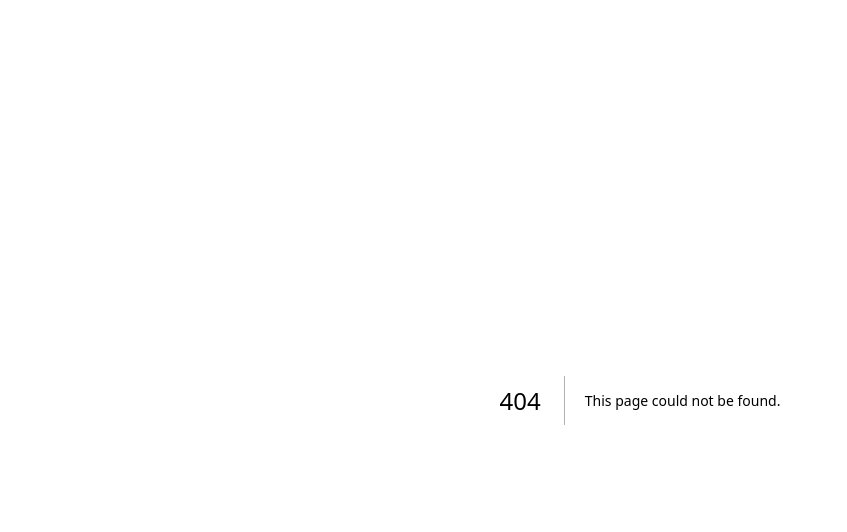
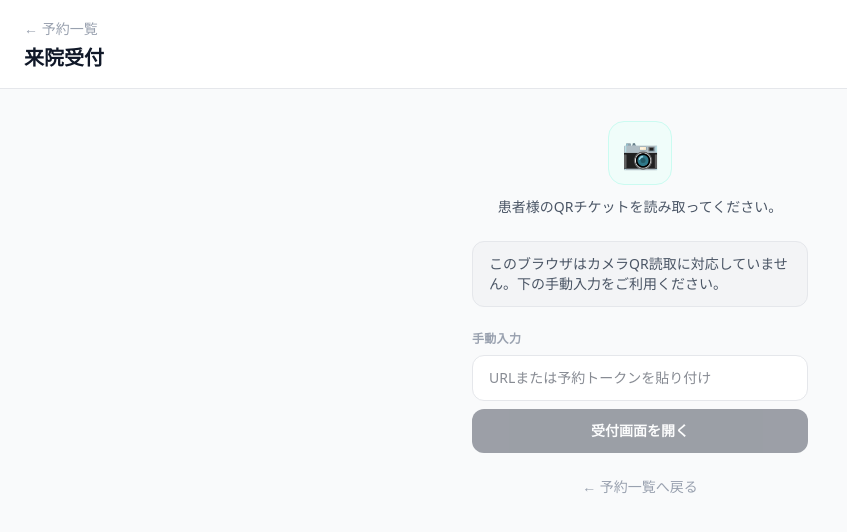
Before and after one commit to taro-1220/medical-prechex, a Next.js app: page /clinic/checkin in a window 1280 px wide. Before the commit this address had no page. Shown: the top 532 px of the page, without its empty margins (0-847 px from the left). Built offline with nearby package versions, Linux system fonts and the light colour scheme.

Commit message:
feat(clinic): add QR scanner for patient check-in

```diff
--- /dev/null
+++ b/src/app/clinic/checkin/page.tsx
@@ -0,0 +1,188 @@
+"use client";
+import { useEffect, useRef, useState } from "react";
+import Link from "next/link";
+import { useRouter } from "next/navigation";
+
+function extractToken(raw: string): string | null {
+  const s = raw.trim();
+  if (!s) return null;
+  let m = s.match(/\/clinic\/checkin\/([a-zA-Z0-9_-]+)/);
+  if (m) return m[1];
+  m = s.match(/\/confirm\/([a-zA-Z0-9_-]+)/);
+  if (m) return m[1];
+  // bare UUID
+  if (/^[0-9a-f]{8}-[0-9a-f]{4}-[0-9a-f]{4}-[0-9a-f]{4}-[0-9a-f]{12}$/.test(s)) return s;
+  return null;
+}
+
+type ScanState = "idle" | "scanning" | "error_camera" | "error_qr";
+
+export default function ClinicCheckinScanPage() {
+  const router = useRouter();
+  const videoRef = useRef<HTMLVideoElement>(null);
+  const [scanState, setScanState] = useState<ScanState>("idle");
+  const [manualInput, setManualInput] = useState("");
+  const [manualError, setManualError] = useState(false);
+  const [hasBarcodeDetector, setHasBarcodeDetector] = useState(false);
+  const streamRef = useRef<MediaStream | null>(null);
+  const rafRef = useRef<number>(0);
+  const activeRef = useRef(false);
+
+  useEffect(() => {
+    setHasBarcodeDetector("BarcodeDetector" in window);
+    return () => stopCamera();
+  // eslint-disable-next-line react-hooks/exhaustive-deps
+  }, []);
+
+  const stopCamera = () => {
+    activeRef.current = false;
+    if (rafRef.current) cancelAnimationFrame(rafRef.current);
+    streamRef.current?.getTracks().forEach(t => t.stop());
+    streamRef.current = null;
+  };
+
+  const startScan = async () => {
+    setScanState("scanning");
+    activeRef.current = true;
+    try {
+      const stream = await navigator.mediaDevices.getUserMedia({
+        video: { facingMode: "environment" },
+      });
+      streamRef.current = stream;
+      const video = videoRef.current;
+      if (video) {
+        video.srcObject = stream;
+        await video.play();
+      }
+      // eslint-disable-next-line @typescript-eslint/no-explicit-any
+      const detector = new (window as any).BarcodeDetector({ formats: ["qr_code"] });
+      const scan = async () => {
+        if (!activeRef.current) return;
+        const v = videoRef.current;
+        if (!v || v.readyState < 2) {
+          rafRef.current = requestAnimationFrame(scan);
+          return;
+        }
+        try {
+          const results: Array<{ rawValue: string }> = await detector.detect(v);
+          if (!activeRef.current) return;
+          if (results.length > 0) {
+            const token = extractToken(results[0].rawValue);
+            stopCamera();
+            if (token) {
+              router.push(`/clinic/checkin/${token}`);
+            } else {
+              setScanState("error_qr");
+            }
+            return;
+          }
+        } catch { /* frame not ready, continue */ }
+        if (activeRef.current) rafRef.current = requestAnimationFrame(scan);
+      };
+      rafRef.current = requestAnimationFrame(scan);
+    } catch (e) {
+      stopCamera();
+      const name = e instanceof Error ? e.name : "";
+      setScanState(name === "NotAllowedError" ? "error_camera" : "error_qr");
+    }
+  };
+
+  const handleManual = () => {
+    setManualError(false);
+    const token = extractToken(manualInput);
+    if (token) {
+      router.push(`/clinic/checkin/${token}`);
+    } else {
+      setManualError(true);
+    }
+  };
+
+  return (
+    <div className="min-h-screen bg-gray-50 text-gray-900">
+      <header className="border-b border-gray-200 bg-white px-6 py-4">
+        <Link href="/clinic" className="text-gray-400 text-sm hover:text-gray-700 transition">← 予約一覧</Link>
+        <h1 className="text-xl font-black text-gray-900 mt-1">来院受付</h1>
+      </header>
+
+      <div className="max-w-sm mx-auto px-6 py-8 space-y-6">
+        {scanState === "scanning" ? (
+          <div className="space-y-4">
+            <p className="text-sm text-gray-500 text-center">患者様のQRチケットをカメラに向けてください。</p>
+            <div className="relative rounded-2xl overflow-hidden bg-black aspect-square">
+              <video ref={videoRef} className="w-full h-full object-cover" playsInline muted />
+              <div className="absolute inset-0 flex items-center justify-center pointer-events-none">
+                <div className="w-52 h-52 border-2 border-teal-400 rounded-xl opacity-80" />
+              </div>
+            </div>
+            <button
+              onClick={() => { stopCamera(); setScanState("idle"); }}
+              className="w-full py-3 rounded-2xl border border-gray-200 text-sm font-bold text-gray-600 hover:bg-gray-100 transition"
+            >
+              キャンセル
+            </button>
+          </div>
+        ) : (
+          <>
+            <div className="text-center space-y-3">
+              <div className="w-16 h-16 rounded-2xl bg-teal-50 border border-teal-100 flex items-center justify-center mx-auto">
+                <span className="text-3xl">📷</span>
+              </div>
+              <p className="text-sm text-gray-600">患者様のQRチケットを読み取ってください。</p>
+            </div>
+
+            {scanState === "error_camera" && (
+              <div className="rounded-xl bg-red-50 border border-red-200 px-4 py-3 text-sm text-red-700">
+                カメラの使用が許可されていません。ブラウザの設定からカメラを許可してください。
+              </div>
+            )}
+
+            {scanState === "error_qr" && (
+              <div className="rounded-xl bg-amber-50 border border-amber-200 px-4 py-3 text-sm text-amber-800">
+                medipreの受付用QRを読み取ってください。
+              </div>
+            )}
+
+            {hasBarcodeDetector ? (
+              <button
+                onClick={startScan}
+                className="w-full py-4 rounded-2xl bg-teal-600 text-white font-bold text-base hover:bg-teal-700 transition"
+              >
+                QRを読み取る
+              </button>
+            ) : (
+              <div className="rounded-xl bg-gray-100 border border-gray-200 px-4 py-3 text-sm text-gray-600">
+                このブラウザはカメラQR読取に対応していません。下の手動入力をご利用ください。
+              </div>
+            )}
+
+            <div className="space-y-2">
+              <p className="text-xs font-bold text-gray-400 uppercase tracking-wide">手動入力</p>
+              <input
+                type="text"
+                placeholder="URLまたは予約トークンを貼り付け"
+                value={manualInput}
+                onChange={e => { setManualInput(e.target.value); setManualError(false); }}
+                onKeyDown={e => { if (e.key === "Enter") handleManual(); }}
+                className="w-full px-4 py-3 rounded-xl border border-gray-200 bg-white text-sm focus:outline-none focus:border-teal-500 transition"
+              />
+              {manualError && (
+                <p className="text-xs text-red-600">medipreの受付用QRを読み取ってください。</p>
+              )}
+              <button
+                onClick={handleManual}
+                disabled={!manualInput.trim()}
+                className="w-full py-3 rounded-xl bg-gray-900 text-white font-bold text-sm hover:bg-gray-700 transition disabled:opacity-40"
+              >
+                受付画面を開く
+              </button>
+            </div>
+
+            <Link href="/clinic" className="block text-center text-sm text-gray-400 hover:text-gray-700 transition">
+              ← 予約一覧へ戻る
+            </Link>
+          </>
+        )}
+      </div>
+    </div>
+  );
+}
--- a/src/app/clinic/page.tsx
+++ b/src/app/clinic/page.tsx
@@ -108,6 +108,9 @@ export default function ClinicPage() {
           >
             ?
           </button>
+          <Link href="/clinic/checkin" className="px-4 py-2 bg-emerald-600 rounded-xl font-bold text-sm text-white hover:bg-emerald-700 transition">
+            QR受付
+          </Link>
           <Link href="/clinic/new" className="px-4 py-2 bg-teal-600 rounded-xl font-bold text-sm text-white hover:bg-teal-700 transition">
             ＋ 新規予約
           </Link>
```
